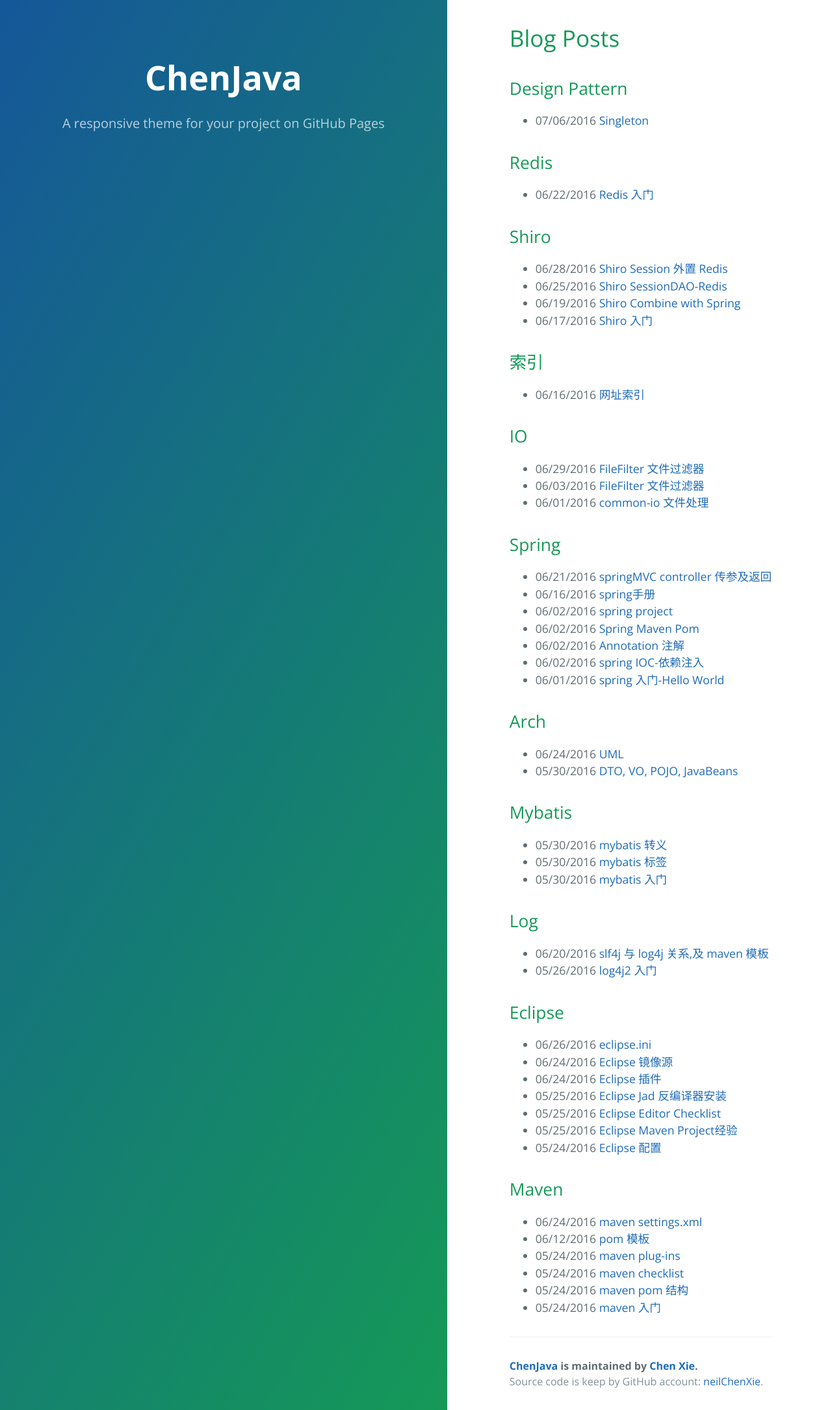
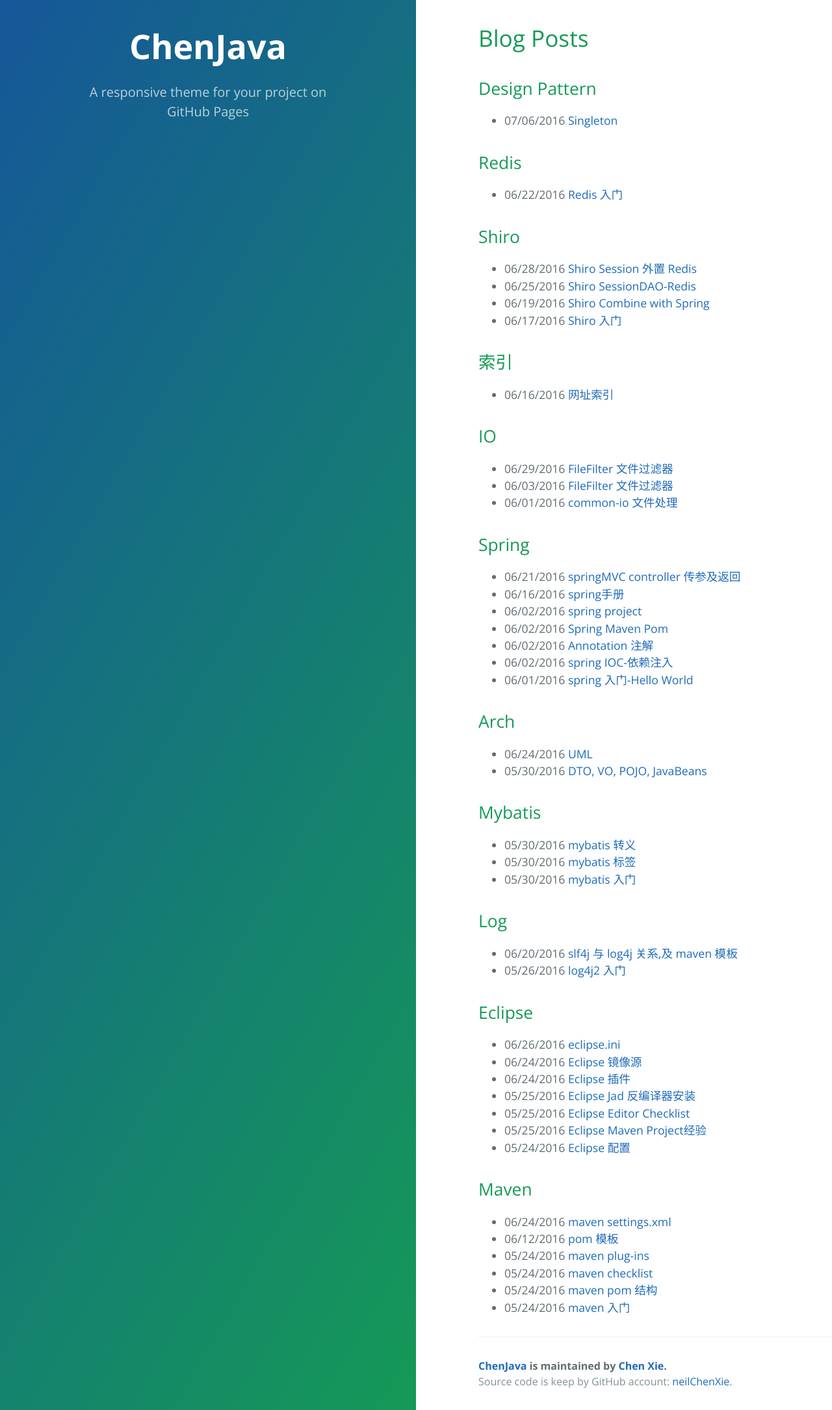
Before and after one commit to neilChenXie/ChenJava, a Jekyll site: the page built from index.html, in a window 1280 px wide. Shown: the whole page at 65% size. Built offline with Jekyll 4.4.1, drawn with Linux system fonts in a browser that asks for light colours; nearby versions of some CDN libraries; the list of posts is cut into pages by our own code.

Commit message:
apply new blog changes

```diff
--- a/_includes/page-header.html
+++ b/_includes/page-header.html
@@ -1,7 +1,9 @@
 <section class="page-header">
-  <h1 class="project-name">{{ site.title }}</h1>
-  <h2 class="project-tagline">{{ site.tagline }}</h2>
-  <!-- <a href="#" class="btn">View on GitHub</a>
-  <a href="#" class="btn">Download .zip</a>
-  <a href="#" class="btn">Download .tar.gz</a> -->
+	<div id="page-header-div">
+		<h1 class="project-name">{{ site.title }}</h1>
+		<h2 class="project-tagline">{{ site.tagline }}</h2>
+		<!--<a href="#" class="btn">View on GitHub</a>-->
+		<!--<a href="#" class="btn">Download .zip</a>-->
+		<!--<a href="#" class="btn">Download .tar.gz</a> -->
+	</div>
 </section>
--- a/css/custome.css
+++ b/css/custome.css
@@ -1,4 +1,15 @@
-@media screen and (min-width: 64em) {
+@media screen and (min-width: 64rem) {
+
+	.page-header {
+		width:50%;
+		padding:2rem 10% 2rem 10%;
+	}
+
+	#page-header-div {
+		position: fixed;
+		width: 30%;
+	}
+
 	.tag-list {
 		font-size: 14px;
 		color: #606c71;
@@ -12,6 +23,7 @@
 
 	/*override the original setting*/
 	.main-content {
+		width: 100%;
 		max-width: 64rem;
 		padding: 2rem 6rem 2rem 0;
 		margin-left: 6rem;
@@ -20,6 +32,8 @@
 
 	/*complement the original setting*/
 	body {
+		width: 100%;
+		height: 100%;
 		display: -webkit-box;
 	}
 
@@ -29,7 +43,7 @@
 	}
 }
 
-@media screen and (max-width: 64em) {
+@media screen and (max-width: 64rem) {
 	#big_toc {
 		display: none;
 	}
```
